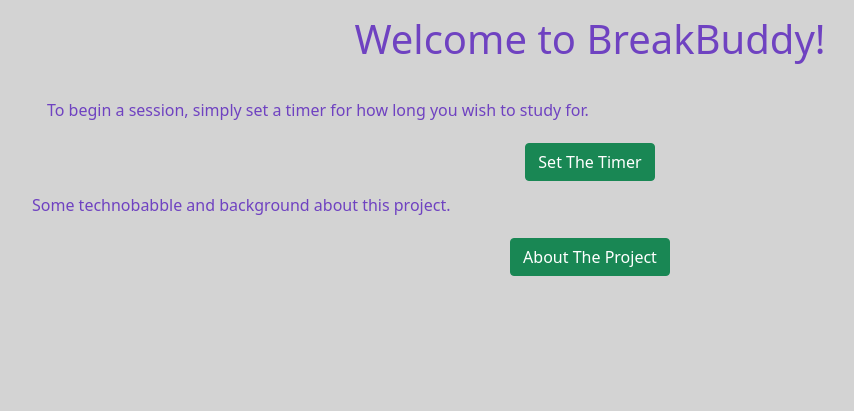
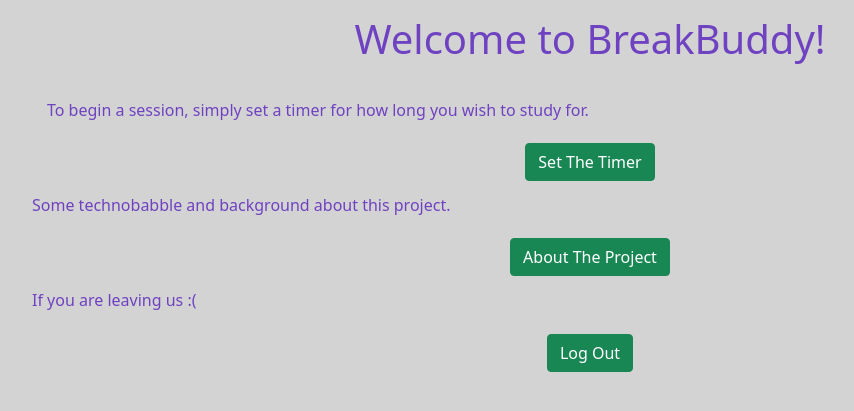
Before and after one commit to EGuo2004/P01, a Flask app: page /home in a window 1280 px wide. Shown: the top 411 px of the page, without its empty margins (50-904 px from the left). Run offline with Flask 2, Linux system fonts and the light colour scheme; the visitor is signed in with stand-in values (Sample User, id 1); some libraries are stand-ins or nearby versions.

Commit message:
Logout button how fancy

```diff
--- a/app/templates/break.html
+++ b/app/templates/break.html
@@ -29,6 +29,9 @@
   <p>
     {{minute}}
   </p>
+  <form action="/" method="POST">
+    <input class="btn btn-success" type="submit" name="sub2" value="About The Project">
+  </form>
   <p>
     <center>
     <button class="btn btn-primary" type="button" data-bs-toggle="collapse" data-bs-target="#collapseExample" aria-expanded="false" aria-controls="collapseExample">
--- a/app/templates/home.html
+++ b/app/templates/home.html
@@ -29,6 +29,14 @@ Some technobabble and background about this project.
 		<input class="btn btn-success" type="submit" name="create" value="About The Project">
 </form>
 </div>
+<h6>
+    If you are leaving us :(
+</h6>
+<div class="col">
+    <form action="/" method="POST">
+            <input class="btn btn-success" type="submit" name="sub2" value="Log Out">
+    </form>
+</div>
 </div>
 </div>
 </center>
```
